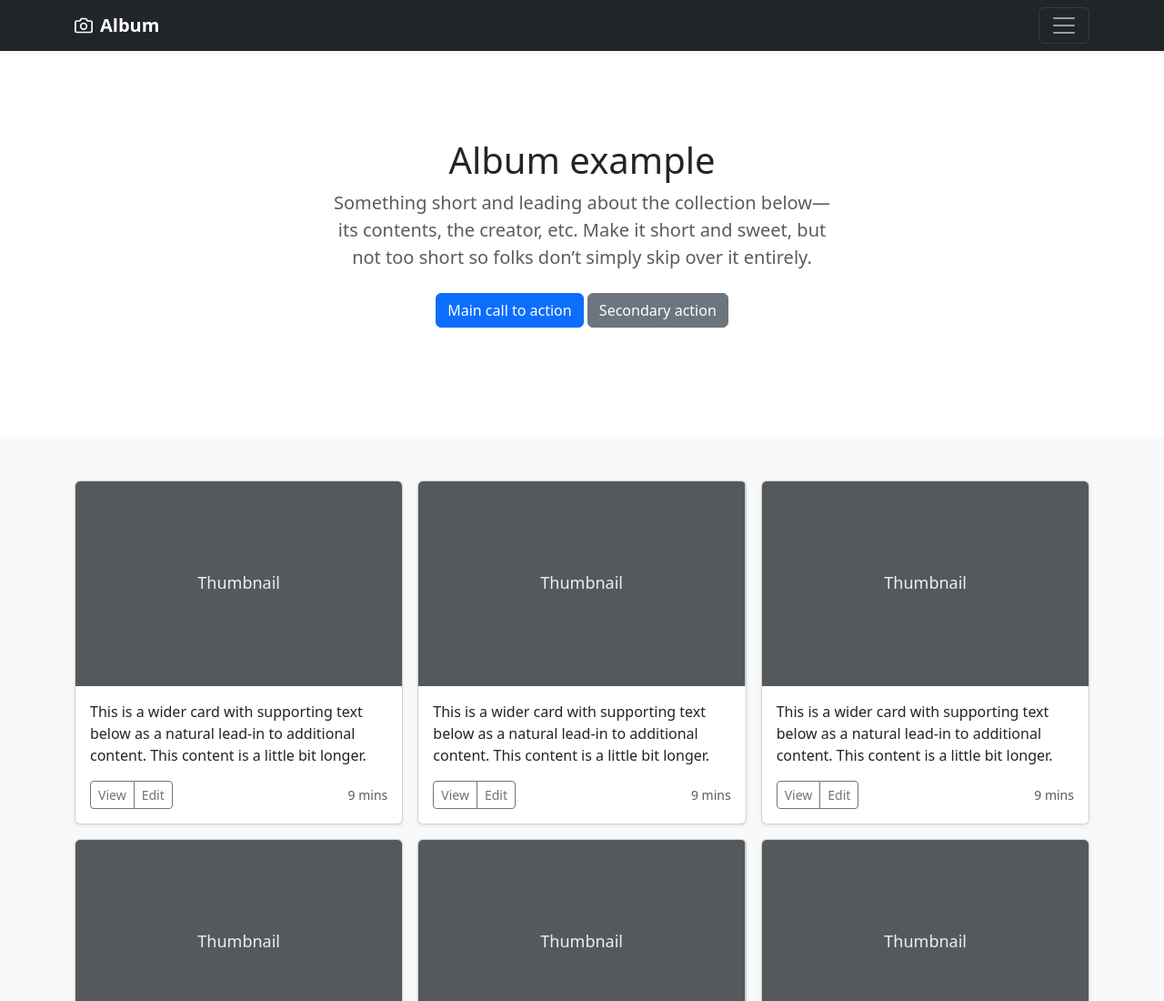
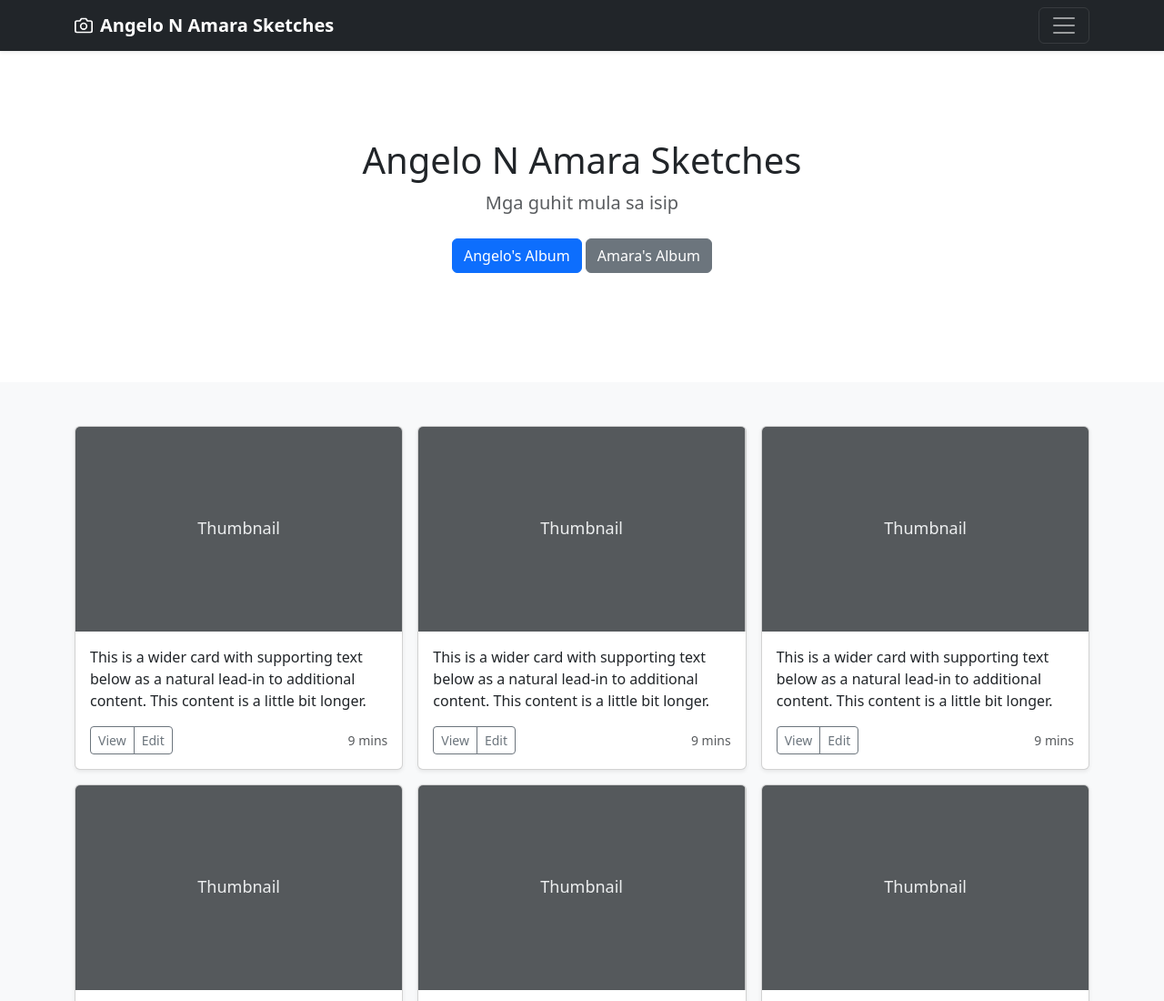
Before and after one commit to eightsiblings/pages, a plain HTML site: page index.html in a window 1280 px wide. Shown: the top 1100 px of the page at 91% size. Drawn offline with nearby package versions, Linux system fonts and the light colour scheme.

Commit message:
updated version

```diff
--- a/index.html
+++ b/index.html
@@ -6,7 +6,7 @@
     <meta name="description" content="">
     <meta name="author" content="Mark Otto, Jacob Thornton, and Bootstrap contributors">
     <meta name="generator" content="Hugo 0.84.0">
-    <title>Album example · Bootstrap v5.0</title>
+    <title>Angelo & Amara Sketches · Bootstrap v5.0</title>
 
     <link href="https://cdn.jsdelivr.net/npm/bootstrap@5.0.2/dist/css/bootstrap.min.css" rel="stylesheet" integrity="sha384-EVSTQN3/azprG1Anm3QDgpJLIm9Nao0Yz1ztcQTwFspd3yD65VohhpuuCOmLASjC" crossorigin="anonymous">
     <script src="https://cdn.jsdelivr.net/npm/bootstrap@5.0.2/dist/js/bootstrap.bundle.min.js" integrity="sha384-MrcW6ZMFYlzcLA8Nl+NtUVF0sA7MsXsP1UyJoMp4YLEuNSfAP+JcXn/tWtIaxVXM" crossorigin="anonymous"></script>
@@ -61,7 +61,7 @@
     <div class="container">
       <a href="#" class="navbar-brand d-flex align-items-center">
         <svg xmlns="http://www.w3.org/2000/svg" width="20" height="20" fill="none" stroke="currentColor" stroke-linecap="round" stroke-linejoin="round" stroke-width="2" aria-hidden="true" class="me-2" viewBox="0 0 24 24"><path d="M23 19a2 2 0 0 1-2 2H3a2 2 0 0 1-2-2V8a2 2 0 0 1 2-2h4l2-3h6l2 3h4a2 2 0 0 1 2 2z"/><circle cx="12" cy="13" r="4"/></svg>
-        <strong>Album</strong>
+        <strong>Angelo N Amara Sketches</strong>
       </a>
       <button class="navbar-toggler" type="button" data-bs-toggle="collapse" data-bs-target="#navbarHeader" aria-controls="navbarHeader" aria-expanded="false" aria-label="Toggle navigation">
         <span class="navbar-toggler-icon"></span>
@@ -75,11 +75,11 @@
   <section class="py-5 text-center container">
     <div class="row py-lg-5">
       <div class="col-lg-6 col-md-8 mx-auto">
-        <h1 class="fw-light">Album example</h1>
-        <p class="lead text-muted">Something short and leading about the collection below—its contents, the creator, etc. Make it short and sweet, but not too short so folks don’t simply skip over it entirely.</p>
+        <h1 class="fw-light">Angelo N Amara Sketches</h1>
+        <p class="lead text-muted">Mga guhit mula sa isip</p>
         <p>
-          <a href="#" class="btn btn-primary my-2">Main call to action</a>
-          <a href="#" class="btn btn-secondary my-2">Secondary action</a>
+          <a href="#" class="btn btn-primary my-2">Angelo's Album</a>
+          <a href="#" class="btn btn-secondary my-2">Amara's Album</a>
         </p>
       </div>
     </div>
```
